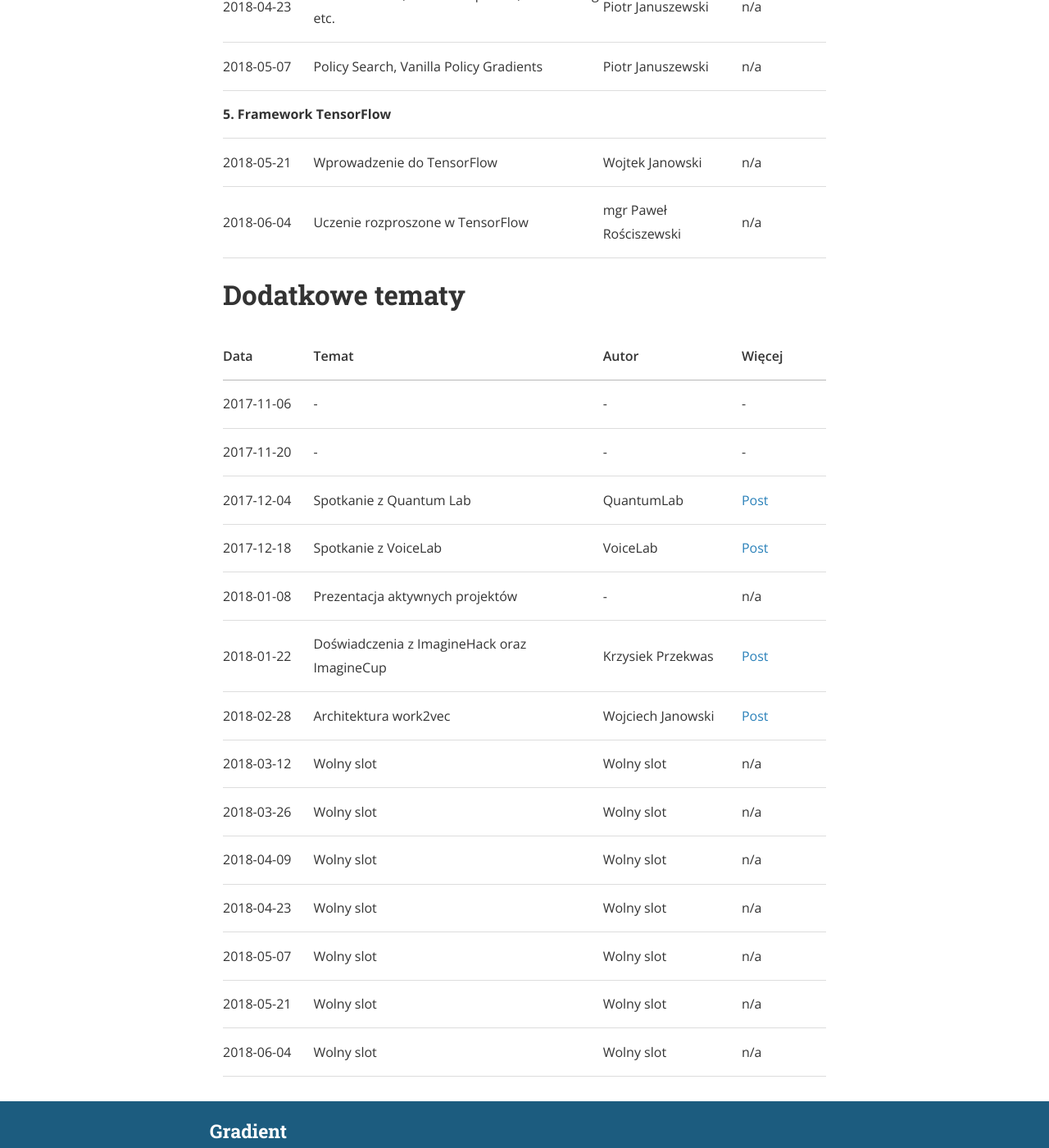
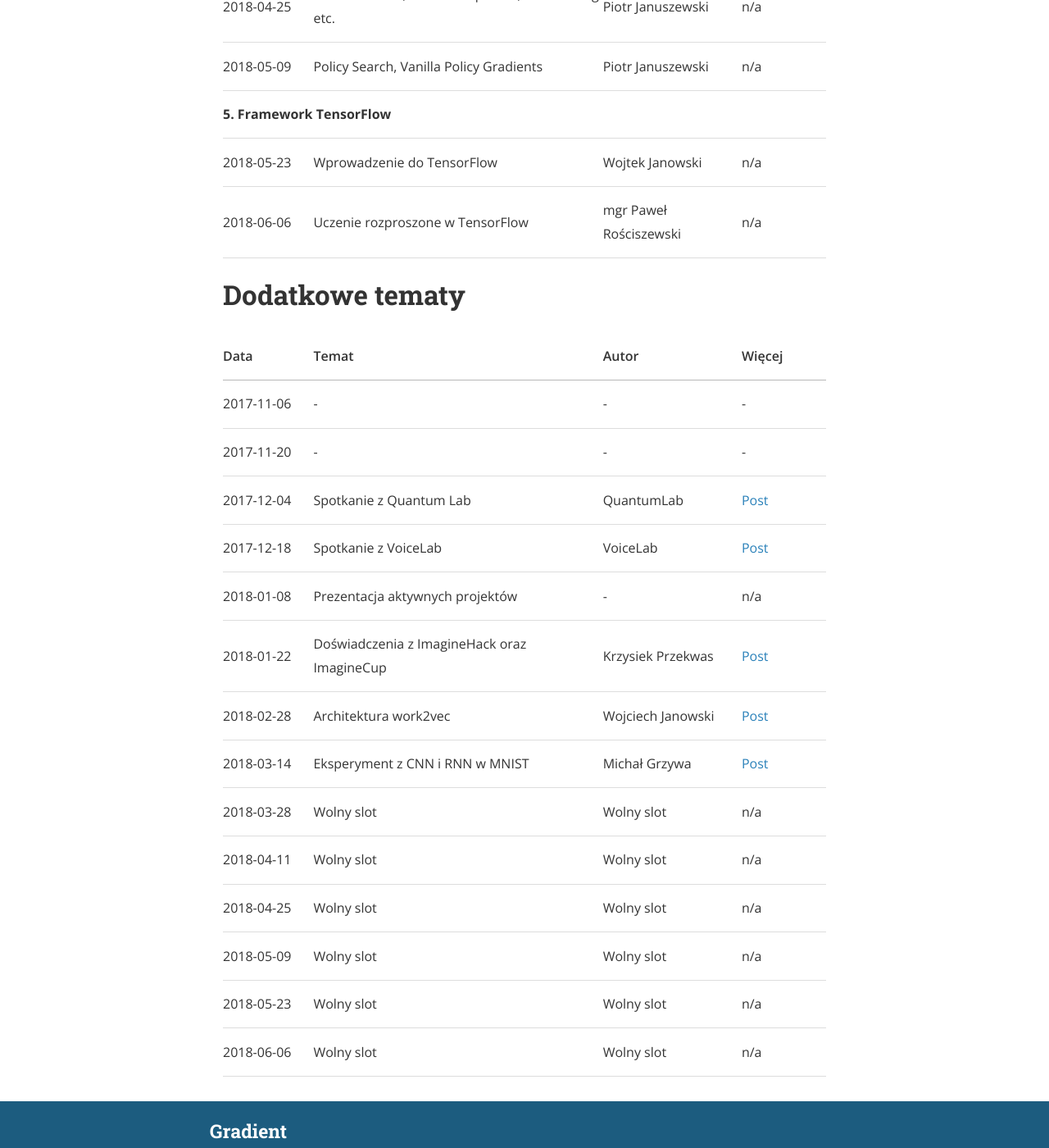
Before and after one commit to jpowie01/GradientPG, a Jekyll site: the page built from spotkania.md, in a window 1280 px wide and 1400 px high, scrolled down 1511 px. Shown: the whole window at 82% size. Built offline with Jekyll 4.4.1, drawn with Linux system fonts in a browser that asks for light colours; nearby versions of some CDN libraries; some of the changed text lies outside the part shown.

Commit message:
Spotkanie - 14.03.2018

```diff
--- a/spotkania.md
+++ b/spotkania.md
@@ -34,17 +34,17 @@ odpowiednie pasmo :)
 
     <tr><td colspan="4"><strong>3. Rekurencyjne sieci neuronowe</strong></td></tr>
     <tr><td>2018-02-28</td><td>Wprowadzenie do RNN i NLP</td><td>Grzegorz Beringer</td><td><a href="/spotkania/2018/02/27/spotkanie.html">Post</a></td></tr>
-    <tr><td>2018-03-12</td><td>Hands-on RNN</td><td>Grzegorz Beringer</td><td>n/a</td></tr>
-    <tr><td>2018-03-26</td><td>Wprowadzenie do LSTM i generowanie muzyki</td><td>Michał Górecki</td><td>n/a</td></tr>
+    <tr><td>2018-03-14</td><td>Hands-on RNN</td><td>Grzegorz Beringer</td><td><a href="/spotkania/2018/03/13/spotkanie.html">Post</a></td></tr>
+    <tr><td>2018-03-28</td><td>Wprowadzenie do LSTM i generowanie muzyki</td><td>Michał Górecki</td><td>n/a</td></tr>
 
     <tr><td colspan="4"><strong>4. Uczenie ze wzmocnieniem</strong></td></tr>
-    <tr><td>2018-04-09</td><td>Introduction to decision theory (utility theory + probability theory) </td><td>Piotr Januszewski</td><td>n/a</td></tr>
-    <tr><td>2018-04-23</td><td>Value Iteration, Bellman equation, TD-Learning etc.</td><td>Piotr Januszewski</td><td>n/a</td></tr>
-    <tr><td>2018-05-07</td><td>Policy Search, Vanilla Policy Gradients</td><td>Piotr Januszewski</td><td>n/a</td></tr>
+    <tr><td>2018-04-11</td><td>Introduction to decision theory (utility theory + probability theory) </td><td>Piotr Januszewski</td><td>n/a</td></tr>
+    <tr><td>2018-04-25</td><td>Value Iteration, Bellman equation, TD-Learning etc.</td><td>Piotr Januszewski</td><td>n/a</td></tr>
+    <tr><td>2018-05-09</td><td>Policy Search, Vanilla Policy Gradients</td><td>Piotr Januszewski</td><td>n/a</td></tr>
 
     <tr><td colspan="4"><strong>5. Framework TensorFlow</strong></td></tr>
-    <tr><td>2018-05-21</td><td>Wprowadzenie do TensorFlow</td><td>Wojtek Janowski</td><td>n/a</td></tr>
-    <tr><td>2018-06-04</td><td>Uczenie rozproszone w TensorFlow</td><td>mgr Paweł Rościszewski</td><td>n/a</td></tr>
+    <tr><td>2018-05-23</td><td>Wprowadzenie do TensorFlow</td><td>Wojtek Janowski</td><td>n/a</td></tr>
+    <tr><td>2018-06-06</td><td>Uczenie rozproszone w TensorFlow</td><td>mgr Paweł Rościszewski</td><td>n/a</td></tr>
 
 </table>
 
@@ -64,11 +64,11 @@ odpowiednie pasmo :)
     <tr><td>2018-01-08</td><td>Prezentacja aktywnych projektów</td><td>-</td><td>n/a</td></tr>
     <tr><td>2018-01-22</td><td>Doświadczenia z ImagineHack oraz ImagineCup</td><td>Krzysiek Przekwas</td><td><a href="/spotkania/2018/01/22/spotkanie.html">Post</a></td></tr>
     <tr><td>2018-02-28</td><td>Architektura work2vec</td><td>Wojciech Janowski</td><td><a href="/spotkania/2018/02/27/spotkanie.html">Post</a></td></tr>
-    <tr><td>2018-03-12</td><td>Wolny slot</td><td>Wolny slot</td><td>n/a</td></tr>
-    <tr><td>2018-03-26</td><td>Wolny slot</td><td>Wolny slot</td><td>n/a</td></tr>
-    <tr><td>2018-04-09</td><td>Wolny slot</td><td>Wolny slot</td><td>n/a</td></tr>
-    <tr><td>2018-04-23</td><td>Wolny slot</td><td>Wolny slot</td><td>n/a</td></tr>
-    <tr><td>2018-05-07</td><td>Wolny slot</td><td>Wolny slot</td><td>n/a</td></tr>
-    <tr><td>2018-05-21</td><td>Wolny slot</td><td>Wolny slot</td><td>n/a</td></tr>
-    <tr><td>2018-06-04</td><td>Wolny slot</td><td>Wolny slot</td><td>n/a</td></tr>
+    <tr><td>2018-03-14</td><td>Eksperyment z CNN i RNN w MNIST</td><td>Michał Grzywa</td><td><a href="/spotkania/2018/03/13/spotkanie.html">Post</a></td></tr>
+    <tr><td>2018-03-28</td><td>Wolny slot</td><td>Wolny slot</td><td>n/a</td></tr>
+    <tr><td>2018-04-11</td><td>Wolny slot</td><td>Wolny slot</td><td>n/a</td></tr>
+    <tr><td>2018-04-25</td><td>Wolny slot</td><td>Wolny slot</td><td>n/a</td></tr>
+    <tr><td>2018-05-09</td><td>Wolny slot</td><td>Wolny slot</td><td>n/a</td></tr>
+    <tr><td>2018-05-23</td><td>Wolny slot</td><td>Wolny slot</td><td>n/a</td></tr>
+    <tr><td>2018-06-06</td><td>Wolny slot</td><td>Wolny slot</td><td>n/a</td></tr>
 </table>
```
Also changed, not shown: _posts/posts/2018-03-13-spotkanie.markdown (added, +22 -0 lines).
